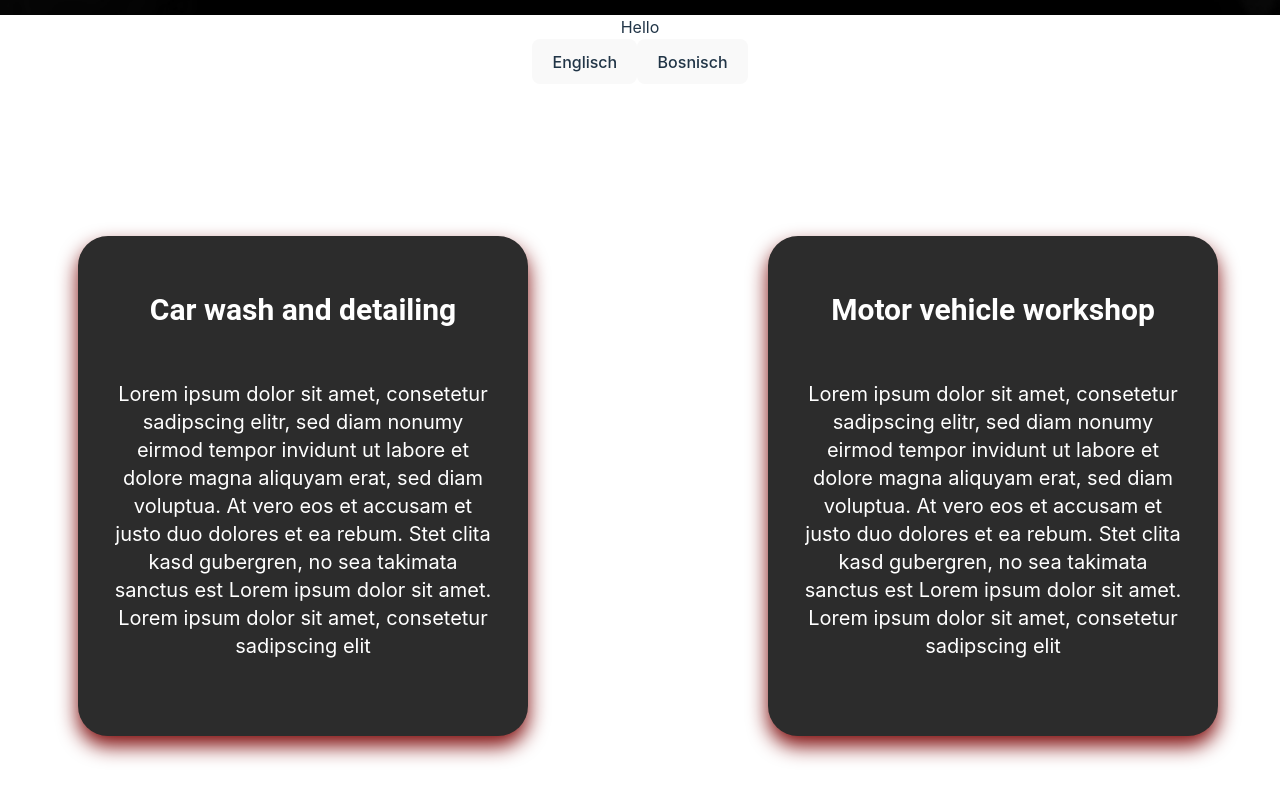
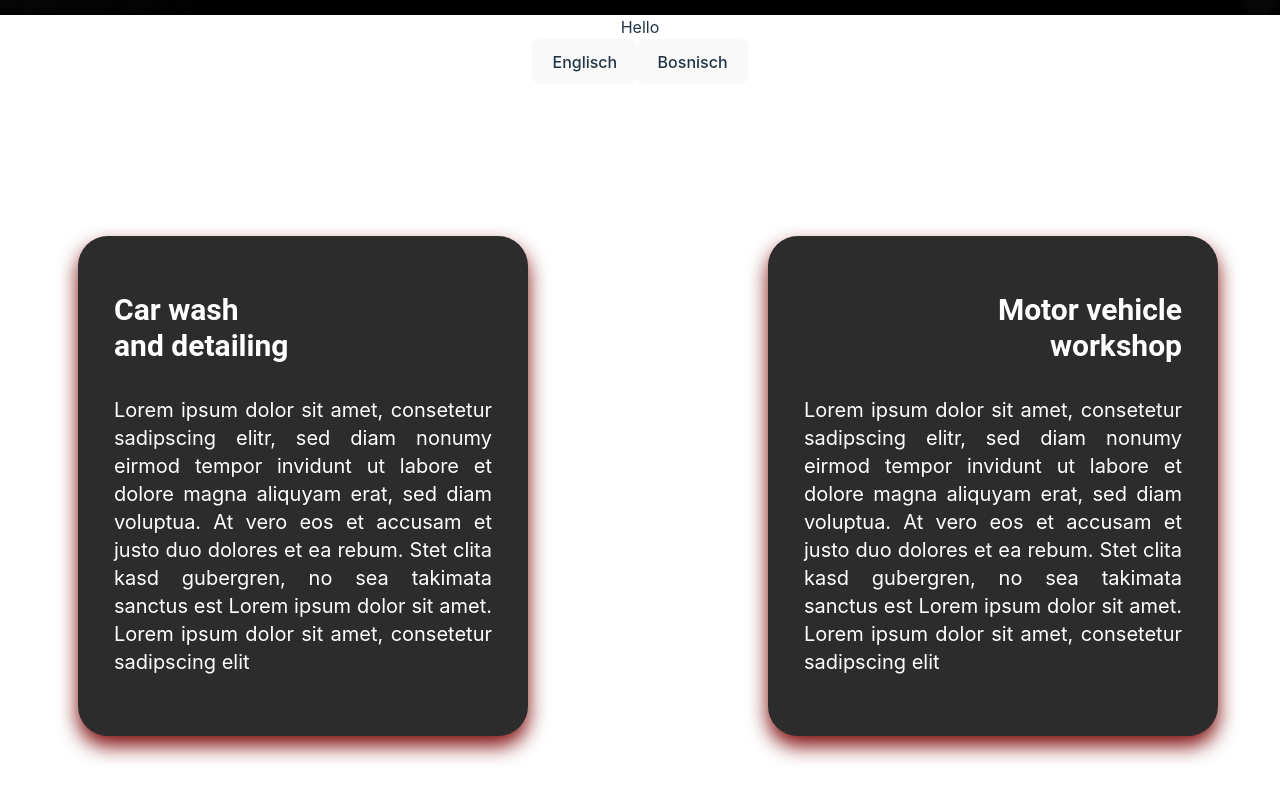
Before and after one commit to Windberger/MACAR, a React (Vite) app in the folder frontend/: page / in a window 1280 px wide. Shown: the part 785-1585 px from the top of the page. Built offline with nearby package versions, Linux system fonts and the light colour scheme.

Commit message:
design änderungen cards

```diff
--- a/frontend/src/components/InformationCard.tsx
+++ b/frontend/src/components/InformationCard.tsx
@@ -1,24 +1,33 @@
 import "../App.css";
-import { Card, CardContent, CardHeader } from "@mui/material";
+import {Card, CardContent, CardHeader} from "@mui/material";
 
 interface IInformationCard {
     title: string,
-    description: string
+    description: string,
+    left: boolean
 }
 
-function InformationCard({ title, description }: IInformationCard) {
+function InformationCard({title, description, left}: IInformationCard) {
+    const styleHeader = "text-white mt-5 text-left " + (left ? "text-left" : "text-right");
+
+    const parts= title.split(";");
+
     return (
         <Card className="card-glow bg-grey mt-5 mb-4 ml-4 w-[450px] h-[500px] p-5" style={{borderRadius: "30px"}}>
+
+
             <CardHeader
-                className="text-white mt-5 mb-5"
+                className={styleHeader}
                 title={
                     <div className="text-3xl font-bold">
-                        {title}
+                        {parts[0]}
+                        <br/>
+                        {parts[1]}
                     </div>
                 }
             />
             <CardContent className="text-white mb-4">
-                <div className="text-xl">
+                <div className="text-xl text-justify">
                     {description}
                 </div>
             </CardContent>
--- a/frontend/src/i18n.ts
+++ b/frontend/src/i18n.ts
@@ -22,9 +22,9 @@ i18n.use(initReactI18next).init({
                 heroImageDescription: "Ihre Autowerkstatt für erstklassigen Service. Inspektion, Reperaturen oder individuelle Lösungen - wir kümmern uns um Ihr Fahrzeug als wäre es unser eigenes",
 
                 // InformationCard
-                firstInformationCardTitle: "Car wash and detailing",
+                firstInformationCardTitle: "Car wash; and detailing",
                 firstInformationCardContent: "Lorem ipsum dolor sit amet, consetetur sadipscing elitr, sed diam nonumy eirmod tempor invidunt ut labore et dolore magna aliquyam erat, sed diam voluptua. At vero eos et accusam et justo duo dolores et ea rebum. Stet clita kasd gubergren, no sea takimata sanctus est Lorem ipsum dolor sit amet. Lorem ipsum dolor sit amet, consetetur sadipscing elit",
-                secondInformationCardTitle: " Motor vehicle workshop",
+                secondInformationCardTitle: "Motor vehicle; workshop",
                 secondInformationCardContent: "Lorem ipsum dolor sit amet, consetetur sadipscing elitr, sed diam nonumy eirmod tempor invidunt ut labore et dolore magna aliquyam erat, sed diam voluptua. At vero eos et accusam et justo duo dolores et ea rebum. Stet clita kasd gubergren, no sea takimata sanctus est Lorem ipsum dolor sit amet. Lorem ipsum dolor sit amet, consetetur sadipscing elit",
 
             }
--- a/frontend/src/pages/InformationCards/InformationCardsLayout.tsx
+++ b/frontend/src/pages/InformationCards/InformationCardsLayout.tsx
@@ -8,8 +8,8 @@ function InformationCardsLayout() {
     return (
         <div className="flex justify-center items-center h-screen">
             <div className="flex space-x-60">
-                <InformationCard title={t("firstInformationCardTitle")} description={t("firstInformationCardContent")}/>
-                <InformationCard title={t("secondInformationCardTitle")} description={t("secondInformationCardContent")}/>
+                <InformationCard left = {true} title={t("firstInformationCardTitle")} description={t("firstInformationCardContent")}/>
+                <InformationCard left={false} title={t("secondInformationCardTitle")} description={t("secondInformationCardContent")}/>
             </div>
         </div>
     );
```
